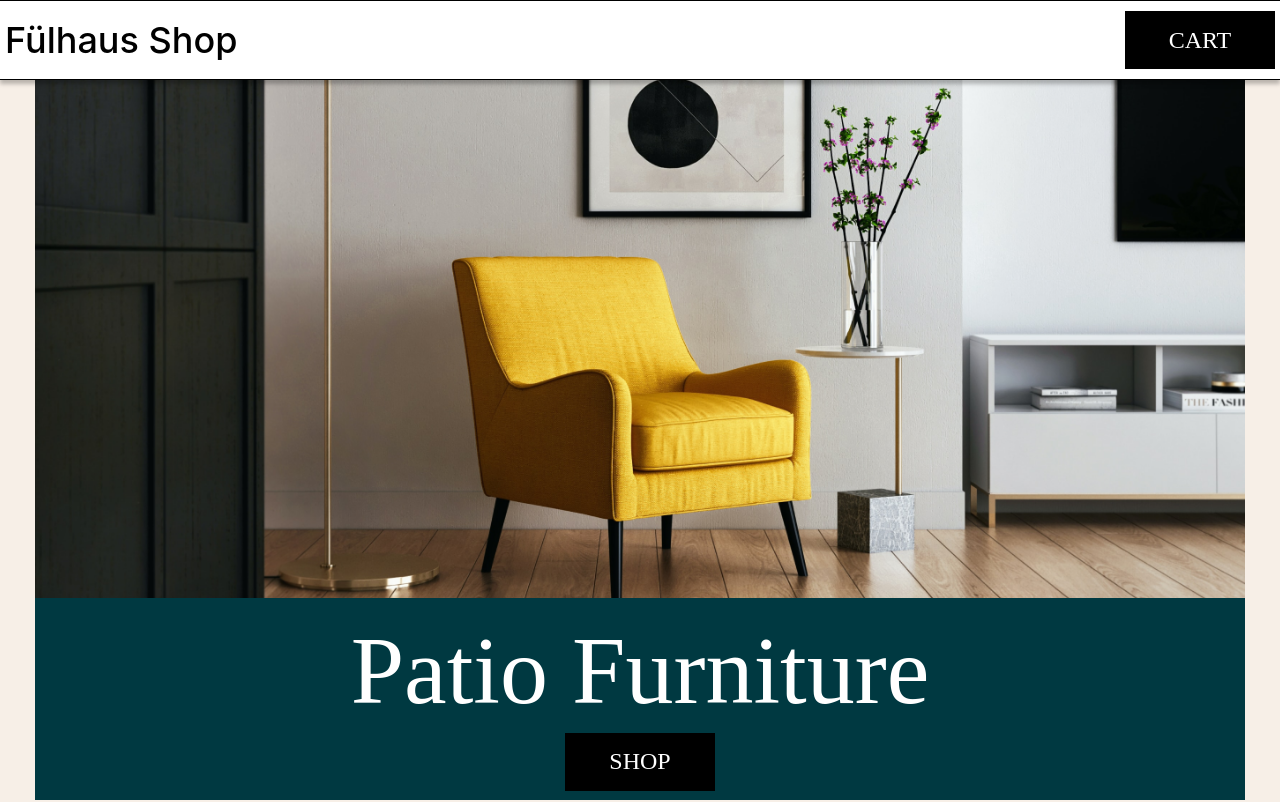
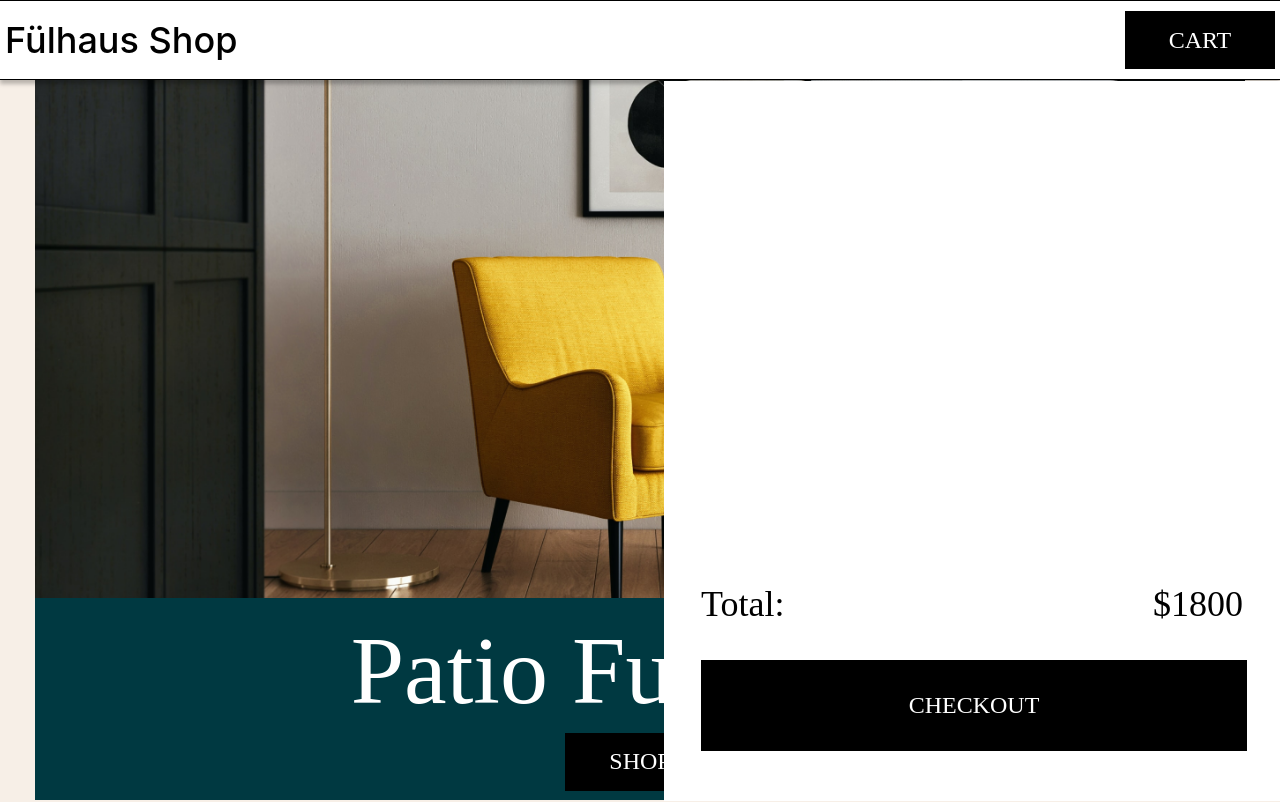
Before and after one commit to mar10outof10/fulhaus-frontend-assessment, a React (Create React App) app: page / in a window 1280 px wide. Shown: the top 802 px of the page. Built offline with nearby package versions, Linux system fonts and the light colour scheme.

Commit message:
Sticky cart styling done

```diff
--- a/src/components/Navbar/StickyCart/StickyCart.js
+++ b/src/components/Navbar/StickyCart/StickyCart.js
@@ -8,9 +8,9 @@ const StickyCart = () => {
         <StickyCartItem />
         <StickyCartItem />
       </div>
-      <div className="stickyCart__contentBox">
+      <div className="stickyCart__checkoutInfo">
         <div className="stickyCart__total">Total:<span className="stickyCart__price">$1800</span></div>
-        <button className="button stickyCart__button">CHECKOUT</button>
+        <button className="button stickyCart__checkout">CHECKOUT</button>
       </div>
     </div>
   );
--- a/src/components/Navbar/StickyCart/StickyCart.scss
+++ b/src/components/Navbar/StickyCart/StickyCart.scss
@@ -1,3 +1,43 @@
 .stickyCart {
-  display: none;
+  position: absolute;
+  top: 80px;
+  right: 0px;
+  width: 616px;
+  max-width: 616px;
+  height: calc(100vh - 80px);
+  padding: 0 37px 50px;
+  background: white;
+
+  display: flex;
+  flex-direction: column;
+  justify-content: space-between;
+
+  &__items {
+    width: 100%;
+  }
+
+  &__checkoutInfo {
+    display: flex;
+    flex-direction: column;
+    gap: 34px;
+  }
+
+  &__total {
+    font-family: 'Montserrat';
+    font-weight: 500;
+    font-size: 36px;
+    line-height: 44px;
+    display: flex;
+    width: 100%;
+    justify-content: space-between;
+  }
+
+  &__price {
+    align-self: flex-end;
+  }
+
+  &__checkout {
+    width: 546px;
+    height: 91px;
+  }
 }
```
